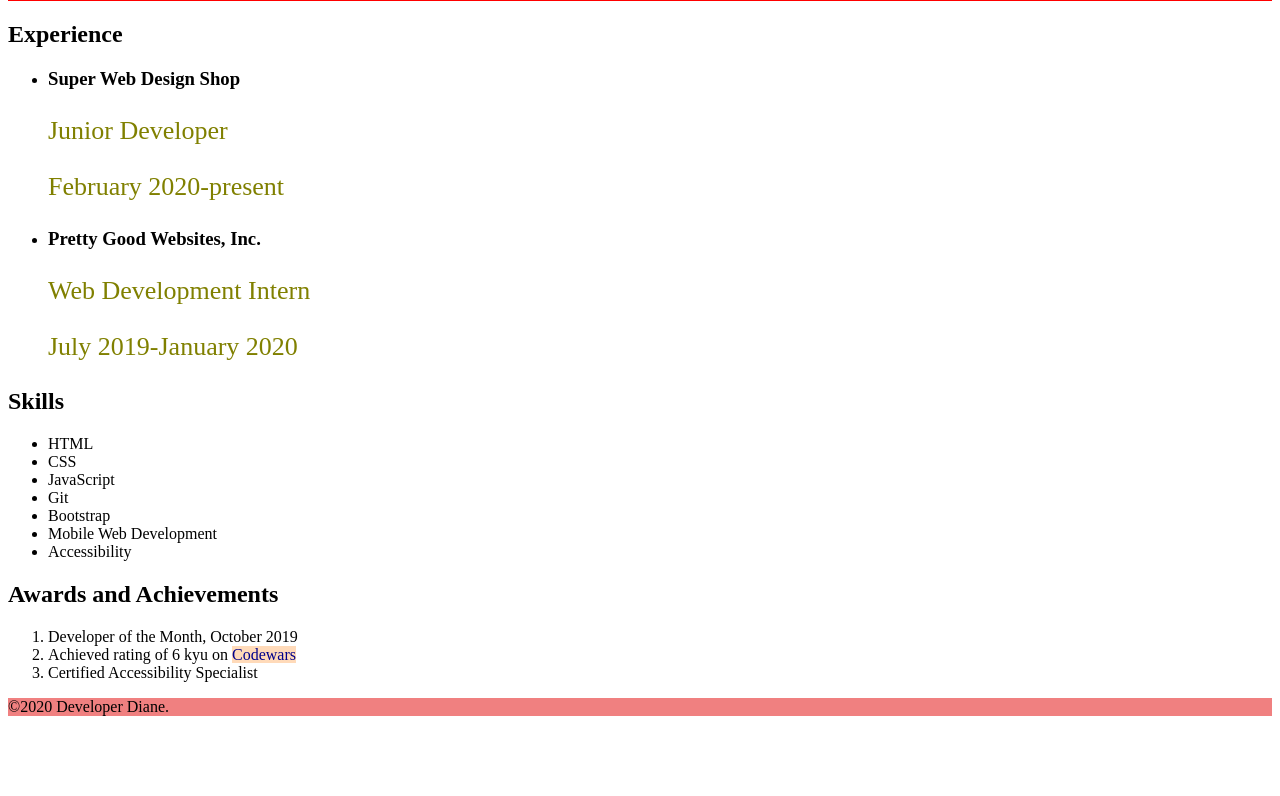
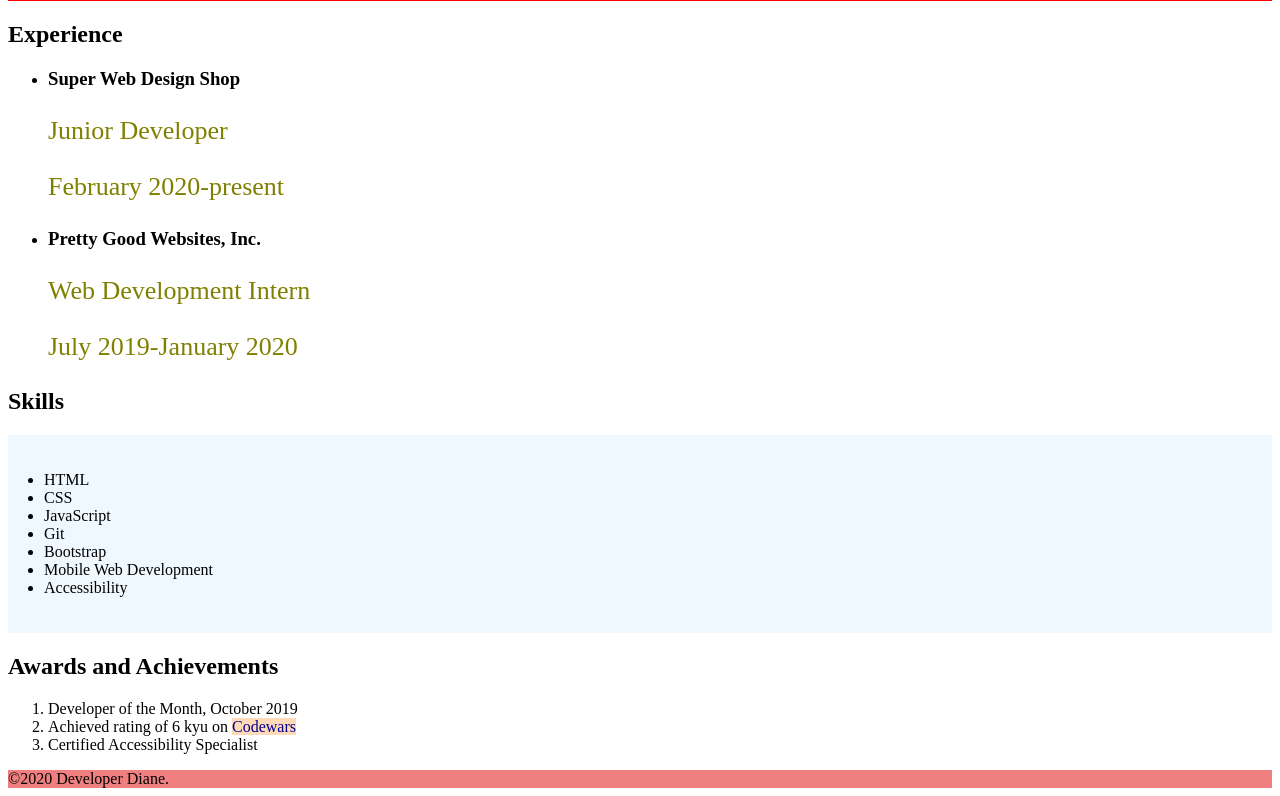
Before and after one commit to uqcadams/css-basics-ID-selectors, a plain HTML site: page index.html in a window 1280 px wide. Shown: the part 932-1728 px from the top of the page. Before the commit the page ends 1656 px from the top, so only its background shows below. Drawn offline with Linux system fonts and the light colour scheme.

Commit message:
ID Selector Exercise
Input the exercises required in the ID Selector task component for Unit 2

```diff
--- a/css/style.css
+++ b/css/style.css
@@ -23,3 +23,9 @@ a:hover {
 
 #education {
   border: 3px solid red;
+}
+
+#skills-list {
+  background-color: aliceblue;
+  padding: 36px;
+}
--- a/index.html
+++ b/index.html
@@ -43,7 +43,7 @@
     </section>
     <section>
       <h2>Skills</h2>
-      <ul>
+      <ul id="skills-list">
         <li>HTML</li>
         <li>CSS</li>
         <li>JavaScript</li>
```
